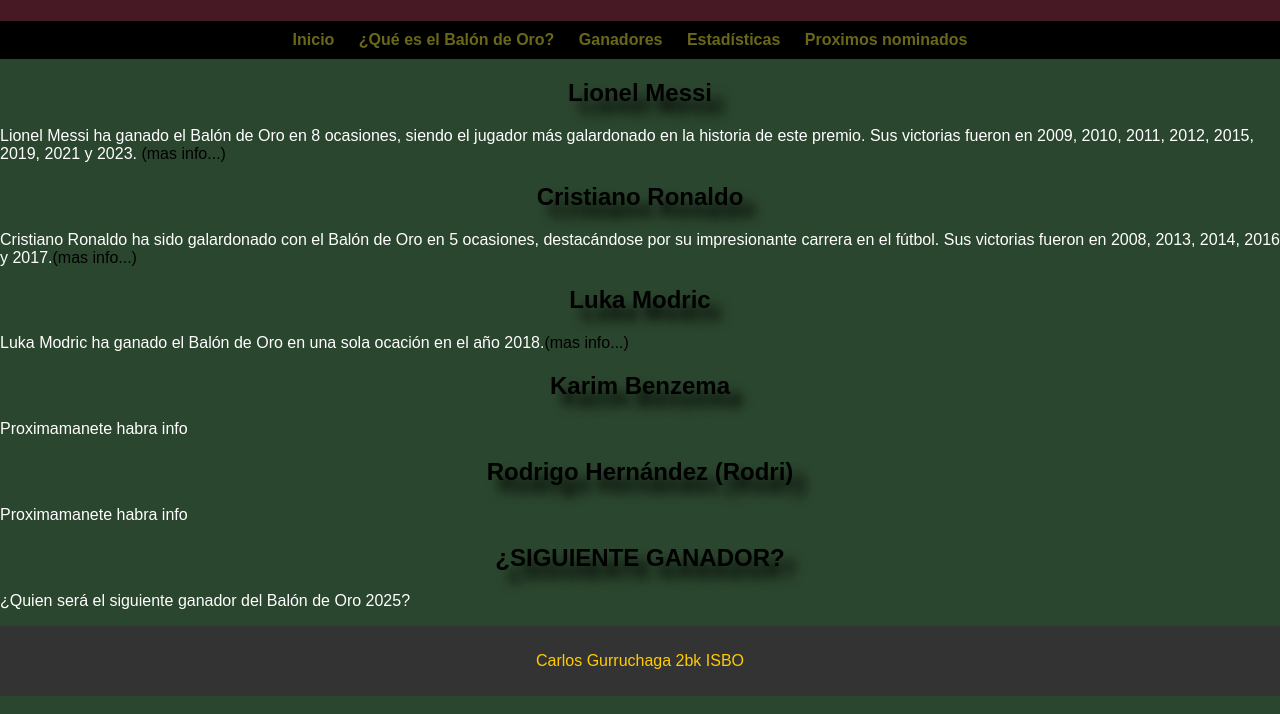
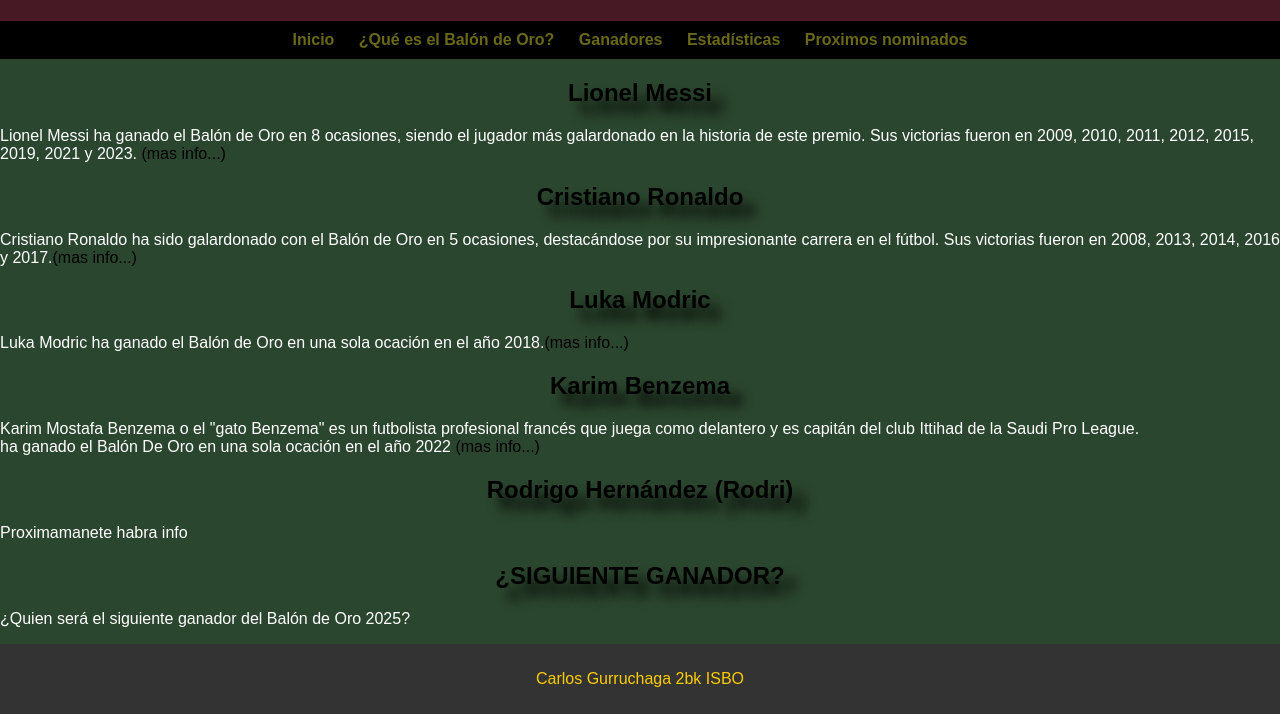
Before and after one commit to webcarlito/pelotaDeOro, a plain HTML site: page ultimosGanadores.html in a window 1280 px wide. Shown: the part 99-813 px from the top of the page. Drawn offline with Linux system fonts and the light colour scheme.

Commit message:
Update ultimosGanadores.html

```diff
--- a/ultimosGanadores.html
+++ b/ultimosGanadores.html
@@ -50,7 +50,8 @@
         <section>
             <h2><a href="benzema.html">Karim Benzema</a></h2>
             <p>
-                Proximamanete habra info
+                Karim Mostafa Benzema o el "gato Benzema" es un futbolista profesional francés que juega como delantero y es capitán del club Ittihad de la Saudi Pro League.
+                <br> ha ganado el Balón De Oro en una sola ocación en el año 2022 <a href="benzema.html">(mas info...)</a>
             </p>
 
 
```
